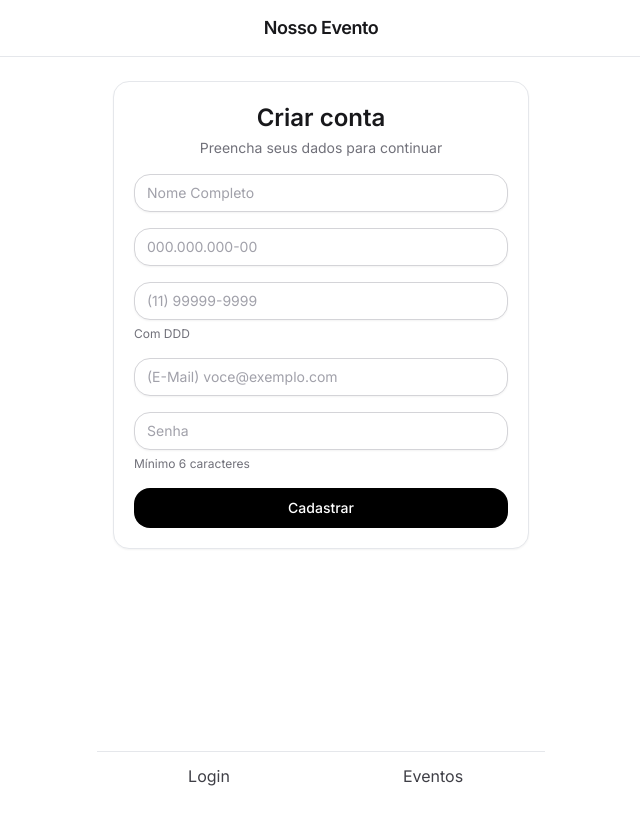
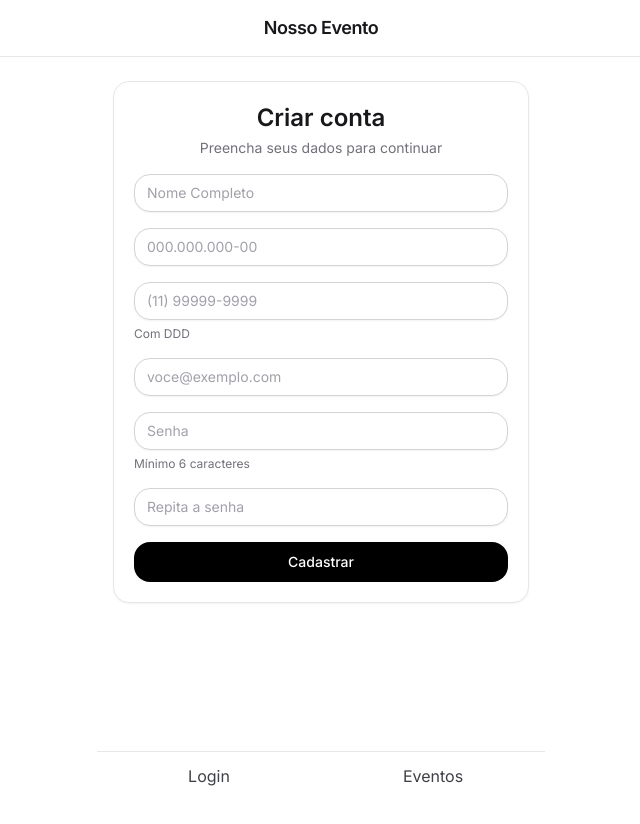
Before and after one commit to guilhermecardosocruz/nossoevento, a Next.js app: page /auth/register in a window 1280 px wide. Shown: the top 824 px of the page, without its empty margins (319-959 px from the left). Built offline with nearby package versions, Linux system fonts and the light colour scheme; no server answers.

Commit message:
feat(register): confirmação de senha + validação zod

```diff
--- a/app/auth/register/page.tsx
+++ b/app/auth/register/page.tsx
@@ -16,7 +16,7 @@ import { useCallback } from "react";
 
 type FormData = z.infer<typeof registerSchema>;
 
-/** Máscara telefone BR */
+/** ---- máscara telefone BR ---- */
 const maskPhoneBR = (value: string) => {
   const v = value.replace(/\D/g, "").slice(0, 11);
   if (v.length <= 2) return `(${v}`;
@@ -33,6 +33,7 @@ export default function RegisterPage() {
     formState: { errors, isSubmitting },
     reset,
     setValue,
+    watch,
   } = useForm<FormData>({
     resolver: zodResolver(registerSchema),
     defaultValues: {
@@ -41,9 +42,11 @@ export default function RegisterPage() {
       phone: "",
       email: "",
       password: "",
+      confirmPassword: "",
     },
   });
 
+  // Máscara de telefone
   const onPhoneChange = useCallback(
     (e: React.ChangeEvent<HTMLInputElement>) => {
       const masked = maskPhoneBR(e.target.value);
@@ -54,7 +57,17 @@ export default function RegisterPage() {
 
   const onSubmit = async (data: FormData) => {
     try {
-      await ky.post("/api/register", { json: data });
+      // Envie só o necessário à API
+      const payload = {
+        name: data.name,
+        cpf: data.cpf,
+        phone: data.phone,
+        email: data.email,
+        password: data.password,
+      };
+
+      await ky.post("/api/register", { json: payload });
+
       toast.success("Conta criada! Faça login.");
       reset();
       router.push("/auth/login");
@@ -70,14 +83,16 @@ export default function RegisterPage() {
     }
   };
 
+  const password = watch("password");
+
   return (
     <AuthShell title="Criar conta" subtitle="Preencha seus dados para continuar">
       <form onSubmit={handleSubmit(onSubmit)} className="space-y-4">
-        <Field label="Nome completo" error={errors.name?.message ?? null}>
+        <Field label="Nome completo" error={errors.name?.message}>
           <Input placeholder="Nome Completo" {...register("name")} />
         </Field>
 
-        <Field label="CPF" error={errors.cpf?.message ?? null}>
+        <Field label="CPF" error={errors.cpf?.message}>
           <CPFInput
             placeholder="000.000.000-00"
             inputMode="numeric"
@@ -85,7 +100,7 @@ export default function RegisterPage() {
           />
         </Field>
 
-        <Field label="Telefone" hint="Com DDD" error={errors.phone?.message ?? null}>
+        <Field label="Telefone" hint="Com DDD" error={errors.phone?.message}>
           <Input
             placeholder="(11) 99999-9999"
             inputMode="numeric"
@@ -94,12 +109,33 @@ export default function RegisterPage() {
           />
         </Field>
 
-        <Field label="E-mail" error={errors.email?.message ?? null}>
-          <Input type="email" placeholder="(E-Mail) voce@exemplo.com" {...register("email")} />
+        <Field label="E-mail" error={errors.email?.message}>
+          <Input
+            type="email"
+            placeholder="voce@exemplo.com"
+            {...register("email")}
+          />
         </Field>
 
-        <Field label="Senha" hint="Mínimo 6 caracteres" error={errors.password?.message ?? null}>
+        <Field
+          label="Senha"
+          hint="Mínimo 6 caracteres"
+          error={errors.password?.message}
+        >
           <Input type="password" placeholder="Senha" {...register("password")} />
+        </Field>
+
+        <Field
+          label="Confirmar senha"
+          error={errors.confirmPassword?.message}
+          hint={password ? "Repita a mesma senha" : undefined}
+        >
+          <Input
+            type="password"
+            placeholder="Repita a senha"
+            autoComplete="new-password"
+            {...register("confirmPassword")}
+          />
         </Field>
 
         <Button type="submit" disabled={isSubmitting} className="w-full">
--- a/lib/validators.ts
+++ b/lib/validators.ts
@@ -1,12 +1,14 @@
+// lib/validators.ts
 import { z } from "zod";
 
-// Helpers locais compatíveis com unknown
+// Helpers
 const onlyDigits = (v: unknown) => String(v ?? "").replace(/\D/g, "");
-const toCPF   = (v: unknown) => onlyDigits(v).slice(0, 11);
+const toCPF = (v: unknown) => onlyDigits(v).slice(0, 11);
 const toPhone = (v: unknown) => onlyDigits(v).slice(0, 11);
 
-// ===== REGISTER (sem birthDate) =====
-export const registerSchema = z.object({
+// ===== REGISTER (com confirmação de senha) =====
+export const registerSchema = z
+  .object({
     name: z.string().min(2, "Informe seu nome"),
     cpf: z.preprocess(toCPF, z.string().length(11, "CPF deve ter 11 dígitos")),
     phone: z.preprocess(
@@ -15,6 +17,11 @@ export const registerSchema = z.object({
     ),
     email: z.string().email("E-mail inválido"),
     password: z.string().min(6, "Mínimo 6 caracteres"),
+    confirmPassword: z.string().min(6, "Confirme a senha"),
+  })
+  .refine((data) => data.password === data.confirmPassword, {
+    path: ["confirmPassword"],
+    message: "As senhas não coincidem",
   });
 
 // ===== LOGIN =====
@@ -24,4 +31,4 @@ export const loginSchema = z.object({
 });
 
 export type RegisterInput = z.infer<typeof registerSchema>;
-export type LoginInput    = z.infer<typeof loginSchema>;
+export type LoginInput = z.infer<typeof loginSchema>;
```
Also changed, not shown: 1 other file (tests, documents, lock files or other folders). Lines whose indentation alone changed are shown as unchanged.
